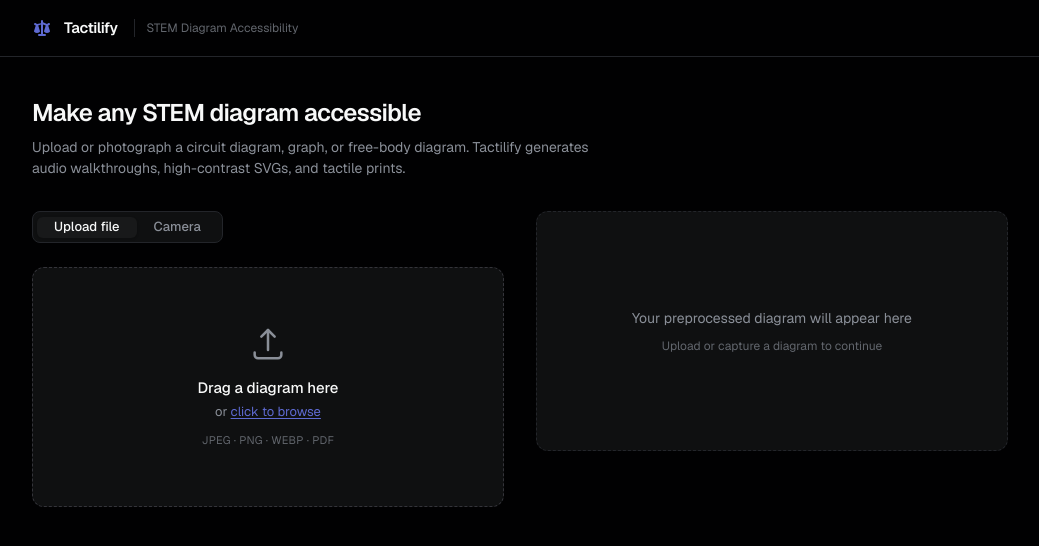
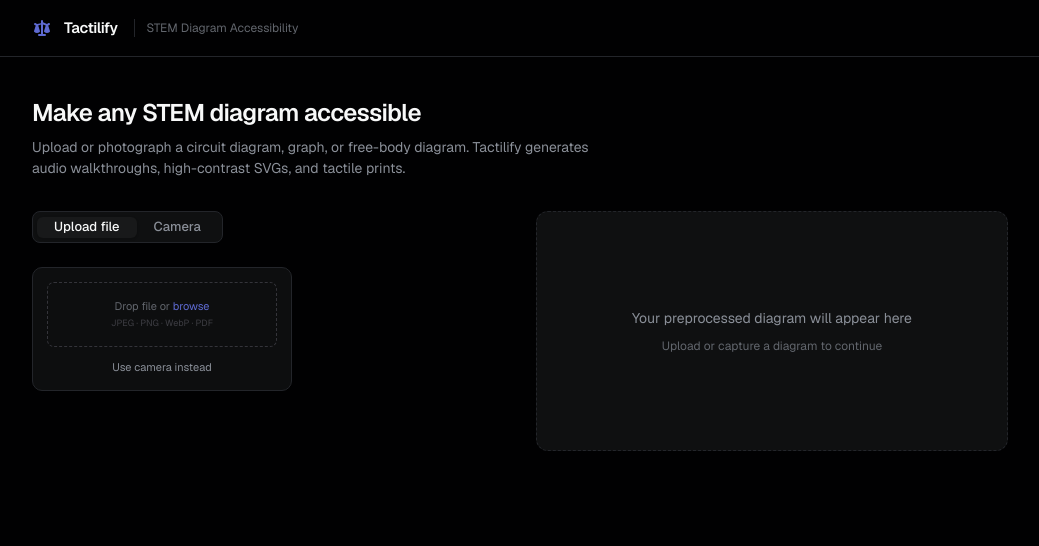
Before and after one commit to BaconMan1168/tactilify, a Next.js app: page / in a window 1280 px wide. Shown: the top 546 px of the page, without its empty margins (120-1159 px from the left). Built offline with nearby package versions, Linux system fonts and the light colour scheme.

Commit message:
refactor(input): redesign ImageUploader as compact glassmorphic card matching the bottom-right mockup layout

```diff
--- a/src/components/input/ImageUploader.tsx
+++ b/src/components/input/ImageUploader.tsx
@@ -1,7 +1,6 @@
 'use client'
-import { useCallback, useState } from 'react'
+import { useCallback } from 'react'
 import { useDropzone } from 'react-dropzone'
-import { motion, AnimatePresence } from 'motion/react'
 import { toast } from 'sonner'
 import type { UploadedImage } from '@/types/diagram'
 
@@ -9,6 +8,7 @@ interface ImageUploaderProps {
   onUpload: (image: UploadedImage) => void
   isProcessing: boolean
   onProcessingChange: (v: boolean) => void
+  onCameraRequest: () => void
 }
 
 const ACCEPT = {
@@ -22,25 +22,17 @@ export function ImageUploader({
   onUpload,
   isProcessing,
   onProcessingChange,
+  onCameraRequest,
 }: ImageUploaderProps) {
-  const [dragError, setDragError] = useState(false)
-
   const processFile = useCallback(
     async (file: File) => {
       onProcessingChange(true)
       const formData = new FormData()
       formData.append('file', file)
-
       try {
-        const res = await fetch('/api/preprocess', {
-          method: 'POST',
-          body: formData,
-        })
+        const res = await fetch('/api/preprocess', { method: 'POST', body: formData })
         const data = await res.json()
-        if (!res.ok) {
-          toast.error(data.error ?? 'Upload failed.')
-          return
-        }
+        if (!res.ok) { toast.error(data.error ?? 'Upload failed.'); return }
         onUpload(data as UploadedImage)
       } catch {
         toast.error('Network error. Please try again.')
@@ -53,125 +45,72 @@ export function ImageUploader({
 
   const onDrop = useCallback(
     (accepted: File[], rejected: { file: File }[]) => {
-      setDragError(false)
-      if (rejected.length > 0) {
-        toast.error('Unsupported file type. Use JPEG, PNG, WebP, or PDF.')
-        setDragError(true)
-        return
-      }
+      if (rejected.length > 0) { toast.error('Unsupported type. Use JPEG, PNG, WebP, or PDF.'); return }
       if (accepted[0]) processFile(accepted[0])
     },
     [processFile],
   )
 
-  const { getRootProps, getInputProps, isDragActive, isDragReject } =
-    useDropzone({
+  const { getRootProps, getInputProps, isDragActive, isDragReject } = useDropzone({
     onDrop,
     accept: ACCEPT,
     maxFiles: 1,
     disabled: isProcessing,
   })
 
-  const isErrorState = isDragReject || dragError
+  const isError = isDragReject
 
   return (
     <div
+      className="w-[260px] shrink-0 rounded-[10px] p-[14px]"
+      style={{
+        background: 'rgba(15,16,17,0.92)',
+        border: '1px solid #23252a',
+        backdropFilter: 'blur(10px)',
+      }}
+    >
+      {/* Drop zone */}
+      <div
         {...getRootProps()}
         role="button"
-      aria-label="Upload diagram. Drag and drop or click to browse. Accepts JPEG, PNG, WebP, and PDF."
+        aria-label="Upload diagram — drag and drop or click to browse. Accepts JPEG, PNG, WebP, PDF."
         aria-disabled={isProcessing}
         className={[
-        'relative flex flex-col items-center justify-center gap-4',
-        'min-h-[240px] w-full rounded-lg border px-6 py-10',
-        'cursor-pointer transition-colors duration-150 outline-none',
-        'focus-visible:ring-2 focus-visible:ring-[var(--color-primary-focus)]',
-        isDragActive && !isErrorState
-          ? 'border-[var(--color-primary)] bg-[var(--color-surface-2)]'
-          : isErrorState
-            ? 'border-red-500 bg-red-500/5'
-            : 'border-dashed border-[var(--color-hairline-strong)] bg-[var(--color-surface-1)] hover:border-[var(--color-hairline-tertiary)] hover:bg-[var(--color-surface-2)]',
+          'rounded-[7px] px-3 py-4 text-center cursor-pointer transition-colors duration-150 outline-none mb-[9px]',
+          'focus-visible:ring-2 focus-visible:ring-[#5e6ad2]',
           isProcessing ? 'pointer-events-none opacity-60' : '',
+          isDragActive && !isError
+            ? 'border border-dashed border-[#5e6ad2] bg-[rgba(94,106,210,0.06)]'
+            : isError
+              ? 'border border-dashed border-red-500 bg-[rgba(239,68,68,0.05)]'
+              : 'border border-dashed border-[#34343a] hover:border-[#3e3e44]',
         ].join(' ')}
       >
         <input {...getInputProps()} />
+        {isProcessing ? (
+          <p className="text-[11px] text-[#62666d]">Processing…</p>
+        ) : isDragActive ? (
+          <p className="text-[11px] text-[#5e6ad2]">Drop to process</p>
+        ) : (
+          <>
+            <p className="text-[11px] text-[#62666d]">
+              Drop file or{' '}
+              <span className="text-[#5e6ad2]">browse</span>
+            </p>
+            <p className="text-[9px] text-[#3e3e44] mt-0.5">JPEG · PNG · WebP · PDF</p>
+          </>
+        )}
+      </div>
 
-      <AnimatePresence mode="wait">
-        {isProcessing ? (
-          <motion.div
-            key="loading"
-            initial={{ opacity: 0 }}
-            animate={{ opacity: 1 }}
-            exit={{ opacity: 0 }}
-            className="flex flex-col items-center gap-3"
+      {/* Camera toggle */}
+      <button
+        onClick={onCameraRequest}
+        disabled={isProcessing}
+        aria-label="Switch to camera input"
+        className="w-full text-center text-[11px] text-[#8a8f98] bg-transparent border-none cursor-pointer hover:text-[#f7f8f8] transition-colors disabled:opacity-40"
       >
-            <svg
-              aria-hidden="true"
-              className="h-8 w-8 animate-spin text-[var(--color-primary)]"
-              viewBox="0 0 24 24"
-              fill="none"
-            >
-              <circle
-                className="opacity-25"
-                cx="12"
-                cy="12"
-                r="10"
-                stroke="currentColor"
-                strokeWidth="2"
-              />
-              <path
-                className="opacity-75"
-                fill="currentColor"
-                d="M4 12a8 8 0 018-8V0C5.373 0 0 5.373 0 12h4z"
-              />
-            </svg>
-            <p className="text-sm text-[var(--color-ink-subtle)]">Processing…</p>
-          </motion.div>
-        ) : (
-          <motion.div
-            key="idle"
-            initial={{ opacity: 0 }}
-            animate={{ opacity: 1 }}
-            exit={{ opacity: 0 }}
-            className="flex flex-col items-center gap-3 text-center"
-          >
-            <svg
-              aria-hidden="true"
-              className={[
-                'h-10 w-10',
-                isDragActive && !isErrorState
-                  ? 'text-[var(--color-primary)]'
-                  : isErrorState
-                    ? 'text-red-400'
-                    : 'text-[var(--color-ink-subtle)]',
-              ].join(' ')}
-              viewBox="0 0 24 24"
-              fill="none"
-              stroke="currentColor"
-              strokeWidth="1.5"
-              strokeLinecap="round"
-              strokeLinejoin="round"
-            >
-              <path d="M4 16.5V18a2 2 0 002 2h12a2 2 0 002-2v-1.5" />
-              <path d="M12 3v12" />
-              <path d="M8 7l4-4 4 4" />
-            </svg>
-            <div>
-              <p className="text-[15px] font-medium text-[var(--color-ink)]">
-                {isDragActive ? 'Drop to process' : 'Drag a diagram here'}
-              </p>
-              <p className="mt-1 text-[13px] text-[var(--color-ink-subtle)]">
-                or{' '}
-                <span className="text-[var(--color-primary)] underline underline-offset-2">
-                  click to browse
-                </span>
-              </p>
-            </div>
-            <p className="text-[11px] tracking-wide text-[var(--color-ink-tertiary)] uppercase">
-              JPEG · PNG · WebP · PDF
-            </p>
-          </motion.div>
-        )}
-      </AnimatePresence>
+        Use camera instead
+      </button>
     </div>
   )
 }
```
Lines whose indentation alone changed are shown as unchanged.
